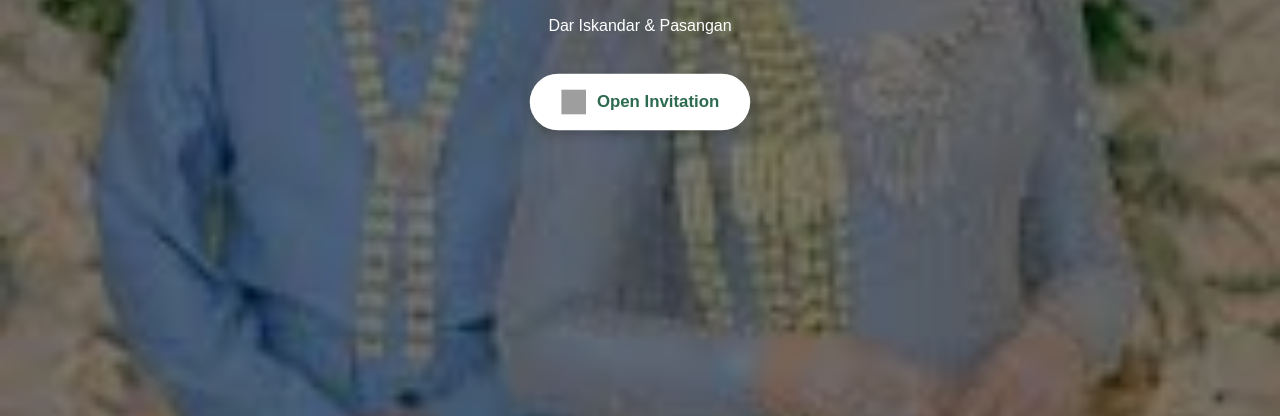
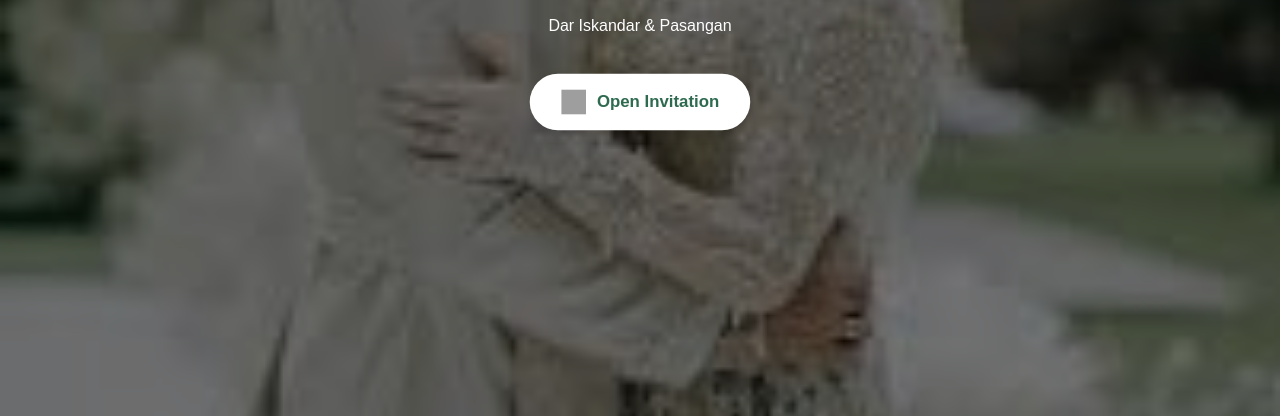
Before and after one commit to rumatela/undangan, a plain HTML site: page index.html in a window 1280 px wide. Shown: the part 384-800 px from the top of the page. Drawn offline with Linux system fonts and the light colour scheme; grey boxes are pictures that could not be loaded.

Commit message:
Add files via upload

```diff
--- a/index.html
+++ b/index.html
@@ -16,7 +16,7 @@
       overflow: hidden;
     }
     .background {
-      background: url('Gambar2.jpg') no-repeat center center/cover;
+      background: url('Gambar5.jpg') no-repeat center center/cover;
       height: 100%;
       width: 100%;
       position: relative;
```
